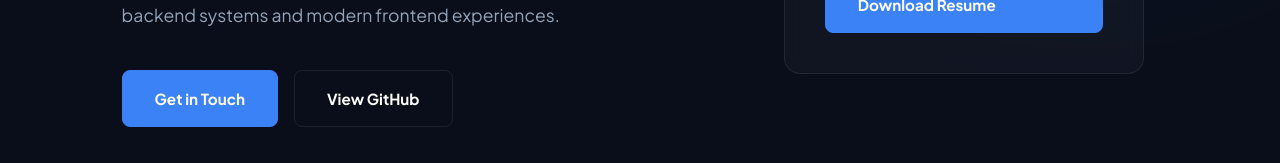
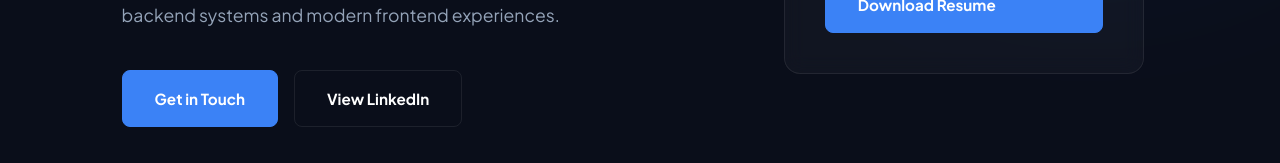
Before and after one commit to unlockcivil/faisal-portfolio, a React (Vite) app: page / in a window 1280 px wide. Shown: the part 637-800 px from the top of the page. Built offline with nearby package versions, Linux system fonts and the light colour scheme.

Commit message:
Change from github to linkedin

```diff
--- a/src/App.jsx
+++ b/src/App.jsx
@@ -7,7 +7,6 @@ const profile = {
   phone: '+91 90081 97150',
   email: 'faisalinayath16@gmail.com',
   linkedin: 'https://www.linkedin.com/in/faisal-i-b8a351201/',
-  github: 'https://github.com/finayath',
 }
 
 const skillCards = [
@@ -197,8 +196,8 @@ function App() {
                 <a href="#contact" className="primary-cta">
                   Get in Touch
                 </a>
-                <a href={profile.github} target="_blank" rel="noreferrer" className="secondary-cta">
-                  View GitHub
+                <a href={profile.linkedin} target="_blank" rel="noreferrer" className="secondary-cta">
+                  View LinkedIn
                 </a>
               </div>
             </div>
@@ -343,14 +342,9 @@ function App() {
                   <span className="contact-value">{profile.phone}</span>
                 </a>
 
-                <a href={profile.github} target="_blank" rel="noreferrer" className="contact-card">
-                  <span className="contact-label">GitHub</span>
-                  <span className="contact-value">github.com/finayath</span>
-                </a>
-
                 <a href={profile.linkedin} target="_blank" rel="noreferrer" className="contact-card">
                   <span className="contact-label">LinkedIn</span>
-                  <span className="contact-value">in/faisal-i</span>
+                  <span className="contact-value">linkedin.com/in/faisal-i-b8a351201</span>
                 </a>
               </div>
 
```
